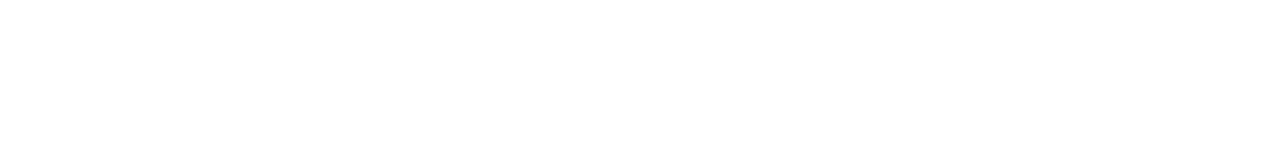
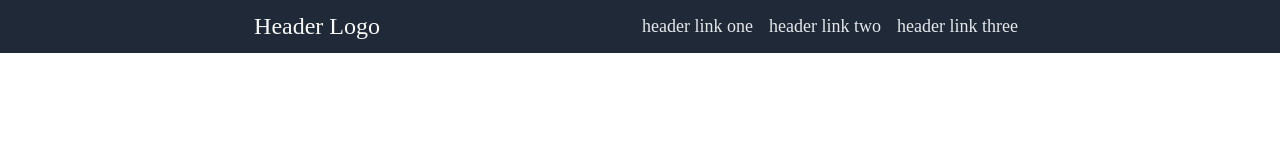
Before and after one commit to b3t0247/landing-page, a plain HTML site: page index.html in a window 1280 px wide. Drawn offline with Linux system fonts and the light colour scheme.

Commit message:
initial setup\header only

```diff
--- a/index.html
+++ b/index.html
@@ -6,6 +6,17 @@
         <link rel="stylesheet" href="./style.css">
     </head>
     <body>
-
+        <div class="wrapper">
+            <header class="header">
+                <div class="logo">Header Logo</div>
+                <div class="header-links">
+                    <ul class="links">
+                        <li><a href="#">header link one</a></li>
+                        <li><a href="#">header link two</a></li>
+                        <li><a href="#">header link three</a></li>
+                    </ul>
+                </div>
+            </header>
+        </div>
     </body>
 </html>
--- a/style.css
+++ b/style.css
@@ -0,0 +1,49 @@
+html {
+    box-sizing: border-box;
+}
+
+*, *:before, *:after {
+    box-sizing: inherit;
+}
+
+* {
+    /* border: 1px solid blue; */
+    margin: 0;
+    padding: 0;
+}
+
+.header {
+    /* border: 2px solid red; */
+    font-size: 24px;
+    color: #F9FAF8;
+    background: #1f2937;
+    display: flex;
+    justify-content: space-evenly;
+    align-items: center;
+    padding-left: 8px;
+}
+
+a,
+.links {
+    /* border: 2px solid green; */
+    font-size: 18px;
+    color: #E5E7EB;
+    text-decoration: none;
+    list-style-type: none;
+    /* display: flex; */
+    /* gap: 16px; */
+}
+
+/* .wrapper {
+    border: 2px solid blueviolet;
+    display: flex;
+    justify-content: center;
+    flex-direction: column;
+} */
+
+.links {
+    /* border: 4px solid orange; */
+    display: flex;
+    gap: 16px;
+    padding: 16px;
+}
```
